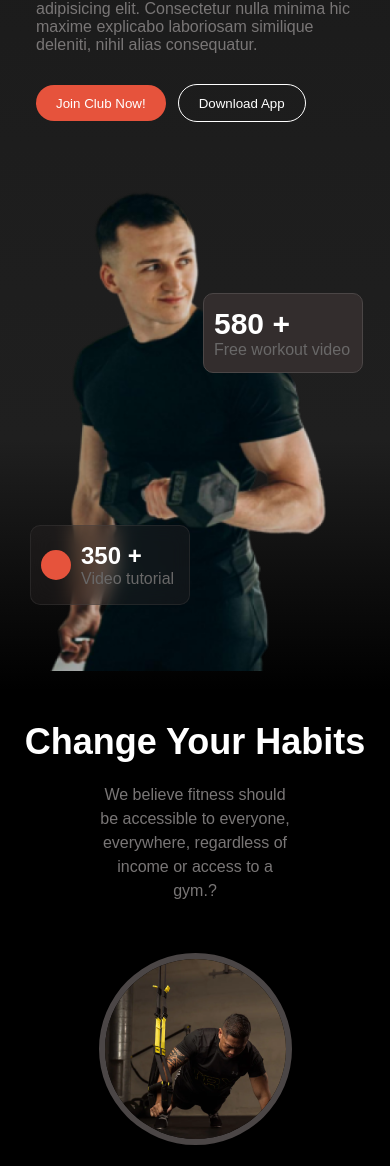
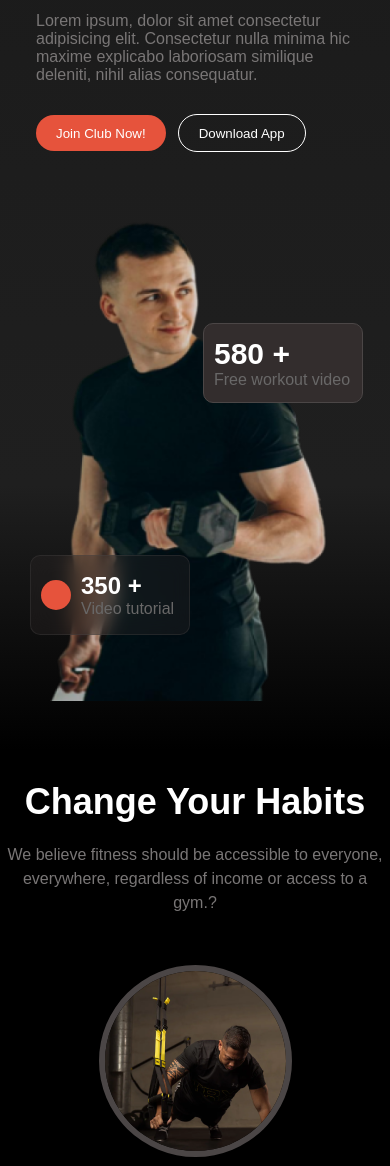
Before and after one commit to shorif5414/Alpha-Core-Gym, a plain HTML site: page index.html in a window 390 px wide. Shown: the part 404-1570 px from the top of the page. Drawn offline with Linux system fonts and the light colour scheme; files whose address does not match are found by name; a web font is replaced by a local one.

Commit message:
Mobail device responsive apdated

```diff
--- a/index.html
+++ b/index.html
@@ -22,7 +22,7 @@
             <label for="menu-toggle" class="menu-btn">&#9776;</label>
         </div>
 
-        <div  class="container banner">
+        <div class="container banner">
             <div style="width: 100%;">
                 <h1 class="banner-h1" style="font-size: 80px; max-width: 80%;">Get body in <span style="font-family: 'Miama', cursive; font-weight: 100;">shape</span> & stay healthy</h1>
                 <p style="margin-top: 20px; color: rgb(121, 118, 118);">Lorem ipsum, dolor sit amet consectetur adipisicing elit. Consectetur nulla minima hic maxime explicabo laboriosam similique deleniti, nihil alias consequatur.</p>
@@ -52,9 +52,9 @@
     </header>
     <main>
         <section>
-            <div style="text-align: center; margin: 30px 0;">
+            <div style="text-align: center; max-width: 600px; margin: 30px auto;">
                 <h1 style="font-size: 36px;">Change Your Habits</h1>
-                <p style="margin: 20px auto; color: rgb(121, 118, 118); width: 50%; line-height: 24px;">We believe fitness should be accessible to everyone, everywhere, regardless of income or access to a gym.?</p>
+                <p style="margin: 20px auto; color: rgb(121, 118, 118); line-height: 24px;">We believe fitness should be accessible to everyone, everywhere, regardless of income or access to a gym.?</p>
             </div>
             <div class="habit-container container">
                 <div>
--- a/styles/style.css
+++ b/styles/style.css
@@ -121,8 +121,7 @@ main {
 /* banner */
 .banner{
     text-align: left;
-    padding: 30px 0px;
-    padding-top: 50px;
+    padding: 30px 20px !important;
     display: flex;
     align-items: center;
     justify-content: space-between;
```
